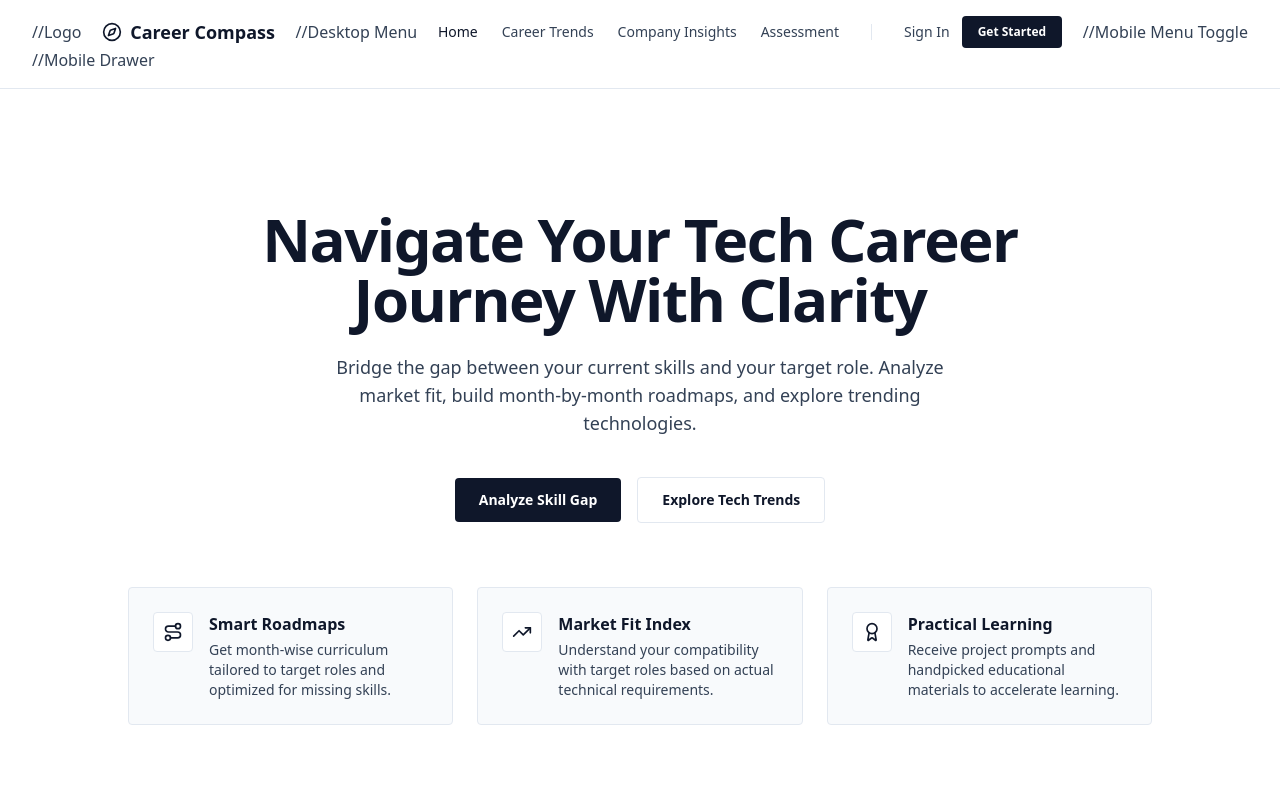
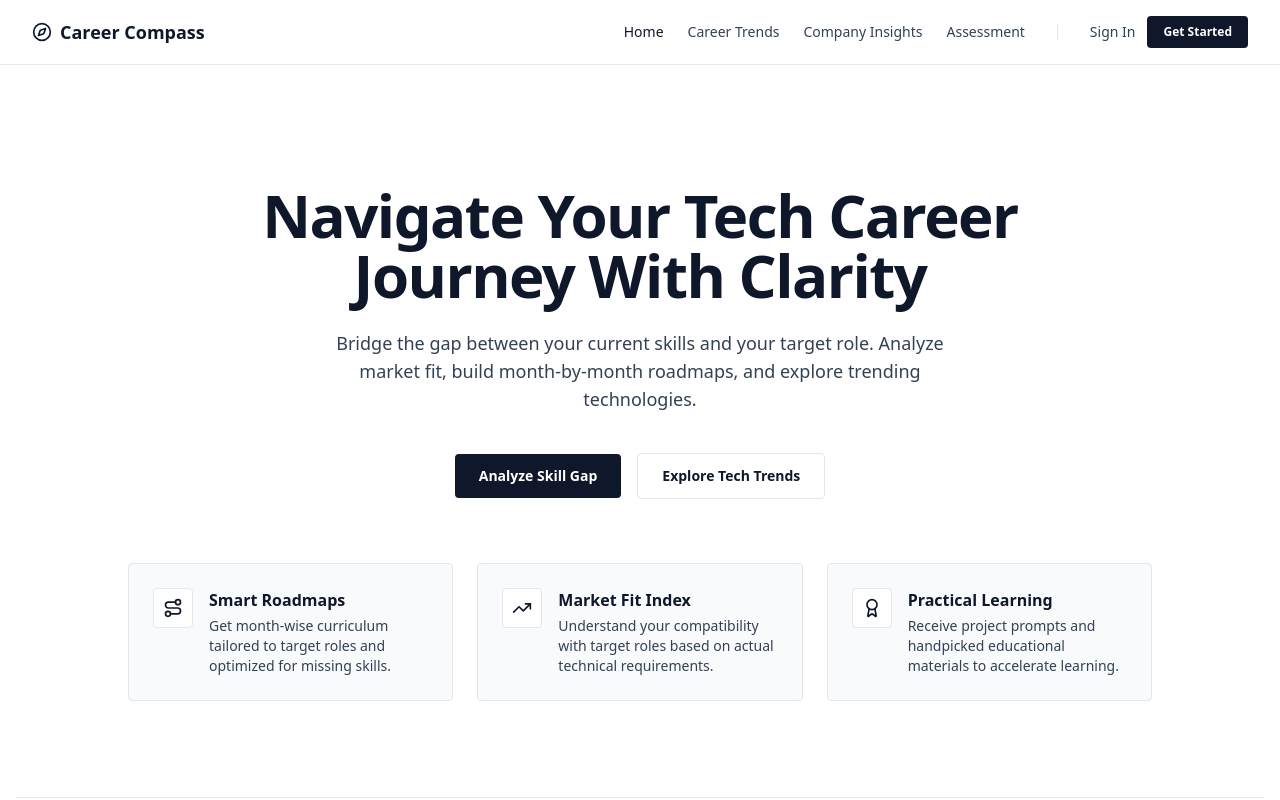
Before and after one commit to sharmaakash-198/Career-Compass, a React (Vite) app in the folder frontend/: page / in a window 1280 px wide. Shown: the top 800 px of the page. Built offline with nearby package versions, Linux system fonts and the light colour scheme.

Commit message:
Updated Navbar

```diff
--- a/frontend/src/components/Navbar.tsx
+++ b/frontend/src/components/Navbar.tsx
@@ -36,14 +36,13 @@ export const Navbar: React.FC = () => {
   return (
     <nav className="w-full bg-white border-b border-border px-4 lg:px-8 py-4">
       <div className="max-w-[1700px] mx-auto flex items-center justify-between">
-
-        //Logo
+        {/* Logo */}
         <Link to="/" className="flex items-center gap-2 group text-primary font-bold text-lg" id="nav-logo">
           <Compass className="w-5 h-5 text-primary" />
           <span>Career Compass</span>
         </Link>
 
-        //Desktop Menu
+        {/* Desktop Menu */}
         <div className="hidden md:flex items-center gap-6">
           {navItems.map((item) => (
             <Link
@@ -89,7 +88,7 @@ export const Navbar: React.FC = () => {
           )}
         </div>
 
-        //Mobile Menu Toggle
+        {/* Mobile Menu Toggle */}
         <button
           onClick={() => setIsOpen(!isOpen)}
           id="nav-toggle-mobile"
@@ -99,7 +98,7 @@ export const Navbar: React.FC = () => {
         </button>
       </div>
 
-      //Mobile Drawer
+      {/* Mobile Drawer */}
       {isOpen && (
         <div className="md:hidden mt-4 pt-4 border-t border-border flex flex-col gap-3">
           {navItems.map((item) => (
```
